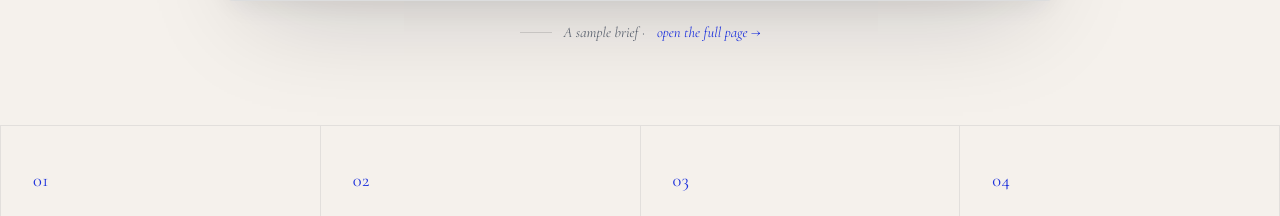
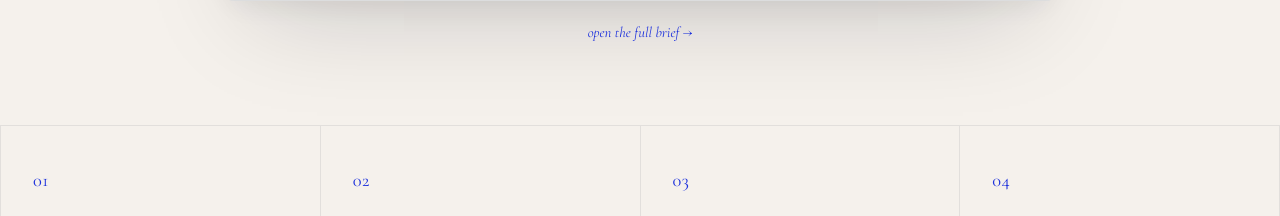
Before and after one commit to chulkara/earnings-analyzer, a Flask app: page / in a window 1280 px wide. Shown: the part 1358-1574 px from the top of the page. Run offline with Flask 3, Linux system fonts and the light colour scheme; some libraries are stand-ins or nearby versions.

Commit message:
Peek caption: open the full brief

```diff
--- a/templates/index.html
+++ b/templates/index.html
@@ -2145,8 +2145,7 @@
       </div>
     </div>
     <div class="peek-caption">
-      <span class="peek-caption-rule"></span>
-      A sample brief · <a href="/r/a53259ef6c1d">open the full page →</a>
+      <a href="/r/a53259ef6c1d">open the full brief →</a>
     </div>
   </div>
 
```
